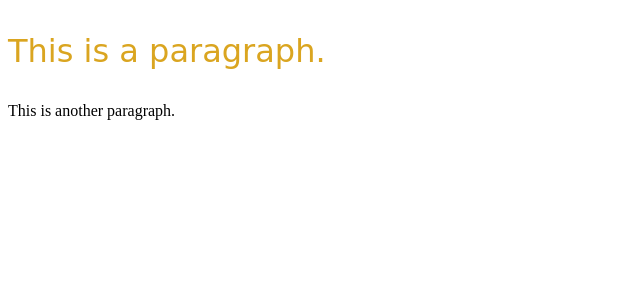
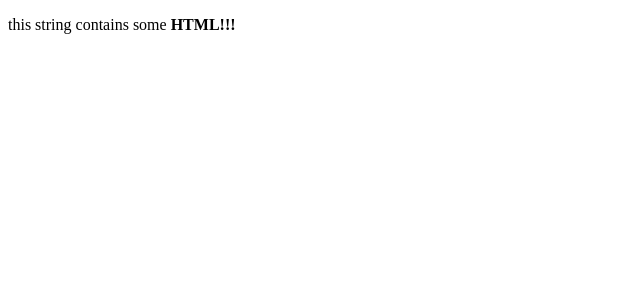
Before and after one commit to SOTAkkkk/sveltekit-tutorial, a SvelteKit app: page / in a window 1280 px wide. Shown: the top 300 px of the page, without its empty margins (0-640 px from the left). Built offline with nearby package versions, Linux system fonts and the light colour scheme.

Commit message:
HTML tags

```diff
--- a/src/routes/+page.svelte
+++ b/src/routes/+page.svelte
@@ -1,14 +1,5 @@
 <script>
-    import Nested from './Nested.svelte';
+    let string = 'this string contains some <strong>HTML!!!</strong>'
 </script>
 
-<p>This is a paragraph.</p>
-<Nested/>
-
-<style>
-    p {
-        color: goldenrod;
-        font-family: 'Comic Sans MS', cursive;
-        font-size: 2em;
-    }
-</style>
+<p>{@html string}</p>
```
